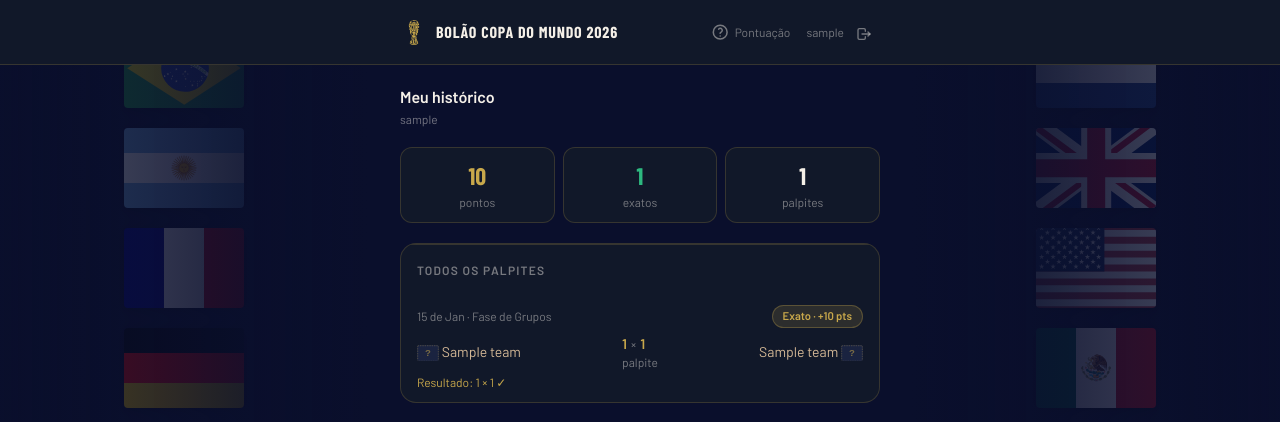
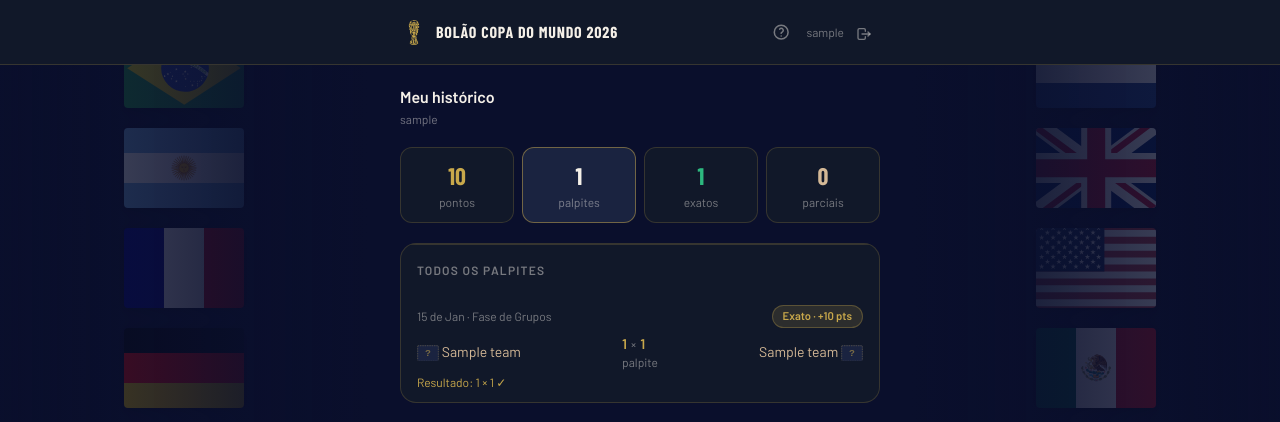
Before and after one commit to marcosvbs/scorecaster, a Django app: page /historic/ in a window 1280 px wide. Shown: the top 422 px of the page. Run offline with Django 5.2, Linux system fonts and the light colour scheme; a user stored in the database is signed in; tables that the repository leaves empty hold one stand-in row (values such as "Sample post").

Commit message:
feat: logo favicon, icon-only scoring button, Histórico filter cards
- Add scorecaster logo as the browser-tab favicon (base + login)
- Revert topbar scoring button to icon-only (drop 'Pontuação' label)
- Histórico: add 'parciais' stat card; reorder to pontos/palpites/exatos/parciais
- Make palpites (default/all), exatos, parciais cards filter the list client-side;
  pontos stays display-only

```diff
--- a/pool/templates/pool/base.html
+++ b/pool/templates/pool/base.html
@@ -5,6 +5,7 @@
   <meta charset="UTF-8">
   <meta name="viewport" content="width=device-width, initial-scale=1.0">
   <title>{% block title %}Bolão Copa do Mundo 2026{% endblock %}</title>
+  <link rel="icon" type="image/svg+xml" href="{% static 'pool/scorecaster_logo.svg' %}">
   <link rel="stylesheet" href="{% static 'pool/tailwind.css' %}">
   <link href="https://fonts.googleapis.com/css2?family=Barlow+Condensed:wght@700&family=Barlow:wght@400;500;600&display=swap" rel="stylesheet">
   <style>
@@ -69,10 +70,9 @@
       <div class="flex items-center gap-1">
         <button id="rules-trigger" onclick="abrirRegras()" type="button"
                 aria-label="Como funciona a pontuação" title="Como funciona a pontuação"
-                style="color: var(--text-muted); padding: 6px 8px; gap: 5px;"
+                style="color: var(--text-muted); padding: 8px;"
                 class="hover:opacity-80 flex items-center justify-center">
           <svg xmlns="http://www.w3.org/2000/svg" viewBox="0 0 24 24" fill="none" stroke="currentColor" stroke-width="2" stroke-linecap="round" stroke-linejoin="round" style="width:1.15em;height:1.15em;display:inline-block;vertical-align:middle"><path d="M3 12a9 9 0 1 0 18 0a9 9 0 0 0 -18 0"/><path d="M12 17l0 .01"/><path d="M12 13.5a1.5 1.5 0 0 1 1 -1.5a2.6 2.6 0 1 0 -3 -4"/></svg>
-          <span class="text-xs">Pontuação</span>
         </button>
         <span class="text-xs ml-1" style="color: var(--text-muted);">{{ request.user.username }}</span>
         <button onclick="abrirLogout()" style="color: var(--text-muted); padding: 8px;" class="hover:opacity-80">
--- a/pool/templates/pool/historic.html
+++ b/pool/templates/pool/historic.html
@@ -4,8 +4,13 @@
 {% block title %}Bolão Copa do Mundo 2026 — Histórico{% endblock %}
 
 {% block extra_styles %}
-  .stat-card { background: var(--bg-surface); border: 1px solid var(--border-default); border-radius: 12px; padding: 12px; text-align: center; }
+  .stat-card { background: var(--bg-surface); border: 1px solid var(--border-default); border-radius: 12px; padding: 12px 6px; text-align: center; }
+  .stat-card.filter-card { cursor: pointer; transition: border-color 0.15s, background 0.15s; }
+  .stat-card.filter-card:hover { border-color: var(--border-strong); }
+  .stat-card.filter-card.selected { border-color: var(--border-strong); background: var(--bg-surface-alt); }
+  .stat-grid { display: grid; grid-template-columns: repeat(4, minmax(0, 1fr)); gap: 8px; }
   .divider { border-top: 1px solid var(--border-default); }
+  .hist-row.first-visible { border-top: none !important; }
   .badge-exact   { background: rgba(200,168,75,0.15);  color: var(--color-gold);       border: 1px solid rgba(200,168,75,0.3);   border-radius: 999px; padding: 2px 10px; font-size: 0.7rem; font-weight: 600; white-space: nowrap; }
   .badge-partial { background: rgba(245,240,232,0.07); color: var(--text-secondary);   border: 1px solid rgba(245,240,232,0.15); border-radius: 999px; padding: 2px 10px; font-size: 0.7rem; font-weight: 600; white-space: nowrap; }
   .badge-wrong   { background: rgba(232,0,61,0.1);     color: rgba(232,0,61,0.8);      border: 1px solid rgba(232,0,61,0.2);    border-radius: 999px; padding: 2px 10px; font-size: 0.7rem; white-space: nowrap; }
@@ -19,31 +24,38 @@
     <p class="text-xs mt-0.5" style="color: var(--text-muted);">{{ request.user.username }}</p>
   </div>
 
-  {# ── Stats ── #}
-  <div class="grid grid-cols-3 gap-2">
+  {# ── Stats (palpites/exatos/parciais filter the list below) ── #}
+  <div class="stat-grid">
     <div class="stat-card">
       <p class="barlow-condensed text-2xl" style="color: var(--color-gold);">{{ stats.total_points }}</p>
       <p class="text-xs mt-0.5" style="color: var(--text-muted);">pontos</p>
     </div>
-    <div class="stat-card">
+    <div class="stat-card filter-card selected" data-filter="all" role="button" tabindex="0"
+         aria-label="Mostrar todos os palpites">
+      <p class="barlow-condensed text-2xl" style="color: var(--text-primary);">{{ stats.total_predictions }}</p>
+      <p class="text-xs mt-0.5" style="color: var(--text-muted);">palpites</p>
+    </div>
+    <div class="stat-card filter-card" data-filter="exact" role="button" tabindex="0"
+         aria-label="Filtrar palpites exatos">
       <p class="barlow-condensed text-2xl" style="color: #2DB87F;">{{ stats.exact_count }}</p>
       <p class="text-xs mt-0.5" style="color: var(--text-muted);">exatos</p>
     </div>
-    <div class="stat-card">
-      <p class="barlow-condensed text-2xl" style="color: var(--text-primary);">{{ stats.total_predictions }}</p>
-      <p class="text-xs mt-0.5" style="color: var(--text-muted);">palpites</p>
+    <div class="stat-card filter-card" data-filter="partial" role="button" tabindex="0"
+         aria-label="Filtrar palpites parciais">
+      <p class="barlow-condensed text-2xl" style="color: var(--text-secondary);">{{ stats.partial_count }}</p>
+      <p class="text-xs mt-0.5" style="color: var(--text-muted);">parciais</p>
     </div>
   </div>
 
   {# ── Prediction list ── #}
   <div class="card overflow-hidden">
     <div class="px-4 py-3 divider">
-      <span class="text-xs font-semibold uppercase tracking-widest" style="color: var(--text-muted);">Todos os palpites</span>
+      <span id="hist-header" class="text-xs font-semibold uppercase tracking-widest" style="color: var(--text-muted);">Todos os palpites</span>
     </div>
 
-    <div>
+    <div id="hist-list">
       {% for entry in predictions %}
-      <div class="px-4 py-3 {% if not forloop.first %}divider{% endif %} {% if entry.result == 'none' %}opacity-50{% endif %}">
+      <div class="hist-row px-4 py-3 divider {% if entry.result == 'none' %}opacity-50{% endif %}" data-result="{{ entry.result }}">
 
         <div class="flex items-center justify-between mb-1.5">
           <span class="text-xs" style="color: var(--text-muted);">
@@ -98,7 +110,52 @@
       {% empty %}
         <p class="text-center text-sm py-8" style="color: var(--text-muted);">Nenhum palpite registrado ainda.</p>
       {% endfor %}
+      <p id="hist-empty" class="text-center text-sm py-8" style="color: var(--text-muted); display: none;"></p>
     </div>
   </div>
 
 {% endblock %}
+
+{% block extra_scripts %}
+<script>
+  (function () {
+    var cards = document.querySelectorAll('.filter-card');
+    var rows = document.querySelectorAll('#hist-list .hist-row');
+    var header = document.getElementById('hist-header');
+    var empty = document.getElementById('hist-empty');
+    if (!cards.length) return;
+
+    var LABELS = { all: 'Todos os palpites', exact: 'Palpites exatos', partial: 'Palpites parciais' };
+    var EMPTY  = { all: 'Nenhum palpite registrado ainda.', exact: 'Nenhum palpite exato ainda.', partial: 'Nenhum palpite parcial ainda.' };
+
+    function apply(filter) {
+      var firstVisible = null;
+      rows.forEach(function (row) {
+        var show = (filter === 'all') || (row.getAttribute('data-result') === filter);
+        row.hidden = !show;
+        row.classList.remove('first-visible');
+        if (show && !firstVisible) firstVisible = row;
+      });
+      if (firstVisible) firstVisible.classList.add('first-visible');
+      if (header) header.textContent = LABELS[filter];
+      if (empty) {
+        empty.textContent = EMPTY[filter];
+        empty.style.display = firstVisible ? 'none' : '';
+      }
+      cards.forEach(function (c) {
+        c.classList.toggle('selected', c.getAttribute('data-filter') === filter);
+      });
+    }
+
+    cards.forEach(function (card) {
+      card.addEventListener('click', function () { apply(card.getAttribute('data-filter')); });
+      card.addEventListener('keydown', function (e) {
+        if (e.key === 'Enter' || e.key === ' ') { e.preventDefault(); apply(card.getAttribute('data-filter')); }
+      });
+    });
+
+    // Initial state: 'all' selected, set first-visible border.
+    apply('all');
+  })();
+</script>
+{% endblock %}
--- a/pool/templates/pool/login.html
+++ b/pool/templates/pool/login.html
@@ -5,6 +5,7 @@
   <meta charset="UTF-8">
   <meta name="viewport" content="width=device-width, initial-scale=1.0">
   <title>Bolão Copa do Mundo 2026 — Entrar</title>
+  <link rel="icon" type="image/svg+xml" href="{% static 'pool/scorecaster_logo.svg' %}">
   <link rel="stylesheet" href="{% static 'pool/tailwind.css' %}">
   <link href="https://fonts.googleapis.com/css2?family=Barlow+Condensed:wght@700&family=Barlow:wght@400;500;600&display=swap" rel="stylesheet">
   <style>
--- a/pool/views.py
+++ b/pool/views.py
@@ -174,6 +174,7 @@ def historic(request):
     stats = {
         "total_points": sum(p.points or 0 for p in user_predictions),
         "exact_count": sum(1 for p in user_predictions if p.result == "exact"),
+        "partial_count": sum(1 for p in user_predictions if p.result == "partial"),
         "total_predictions": len(user_predictions),
     }
 
```
Also changed, not shown: pool/tests/test_views_historic.py (+1 -0 lines).
